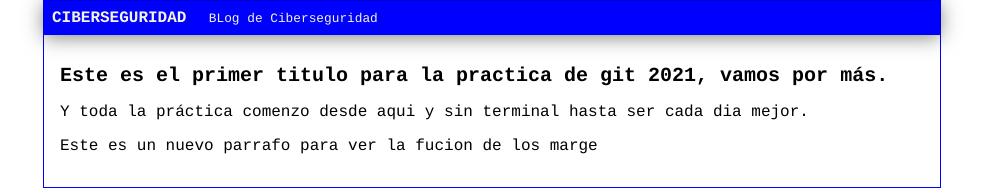
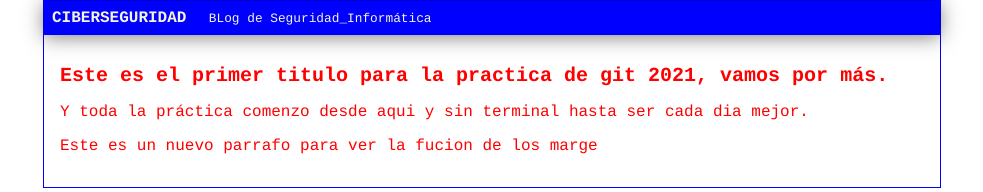
Before and after one commit to StalinX/practica, a plain HTML site: page index.html in a window 1280 px wide. Shown: the whole page, without its empty margins (148-1131 px from the left). Drawn offline with Linux system fonts and the light colour scheme.

Commit message:
Se modifico la cabecer y el color del body

```diff
--- a/css/estilos.css
+++ b/css/estilos.css
@@ -1,6 +1,6 @@
 body
 {
-    color: black;
+    color: red;
     text-align: center;
     font-family: "Courier";
     font-size: 16px;
--- a/index.html
+++ b/index.html
@@ -8,7 +8,7 @@
         <div id="conteiner">
             <div id="cabecera">
                 CIBERSEGURIDAD
-                <span id="tagline"> BLog de Ciberseguridad</span>
+                <span id="tagline"> BLog de Seguridad_Informática</span>
 
             </div>
             <div id="post">
```
